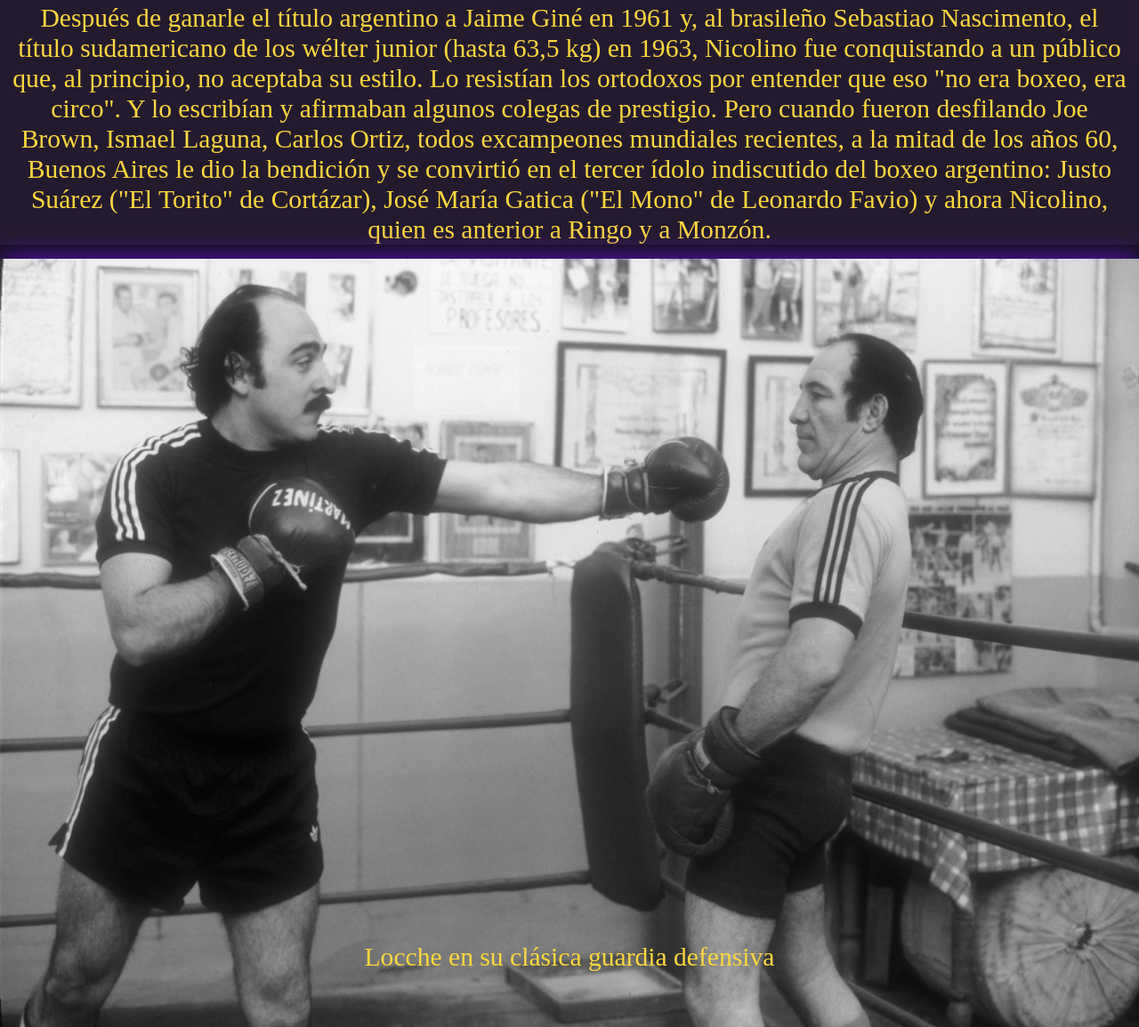
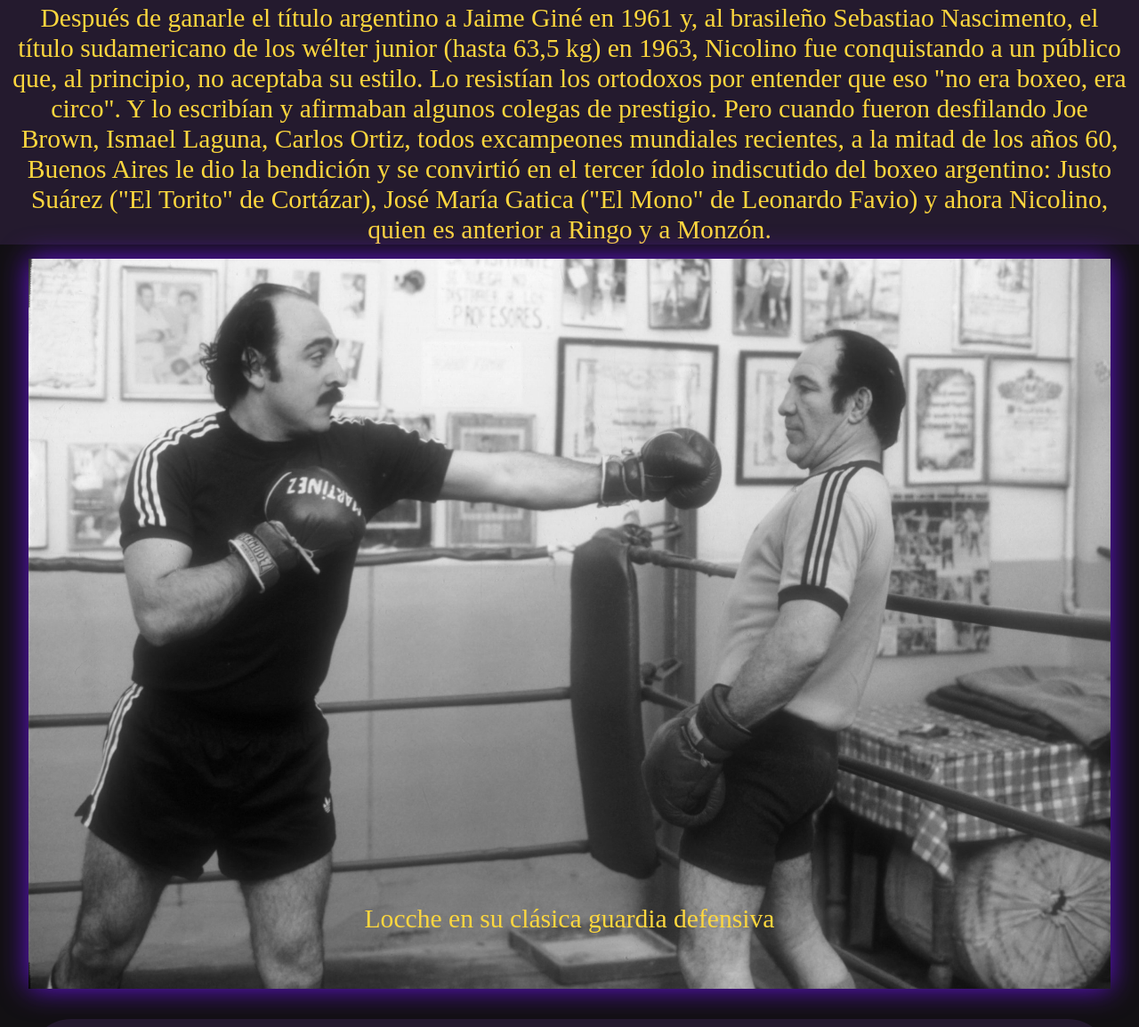
Before and after one commit to Trefu/Tribute-web, a website: page index.html in a window 1280 px wide. Shown: the part 1966-3121 px from the top of the page at 89% size. Drawn offline with nearby package versions, Linux system fonts and the light colour scheme.

Commit message:
header width fix

```diff
--- a/css/estilos.css
+++ b/css/estilos.css
@@ -39,7 +39,7 @@ body {
 	opacity: 0.9;
 	background-size: cover;
 	color: var(--color-claro3);
-	width: 100vw;
+	width: 98vw;
 	height: 100vh;
 	filter: contrast(1.2);
 }
@@ -85,9 +85,8 @@ a {
 .img-container__img {
 	width: 100%;
 	max-height: 100rem;
+	max-width: 95vw;
 	min-height: 45rem;
-	filter: drop-shadow(0 0 0.75rem var(--color-claro3));
-	filter: opacity(90%);
 	filter: grayscale(100%);
 }
 
```
